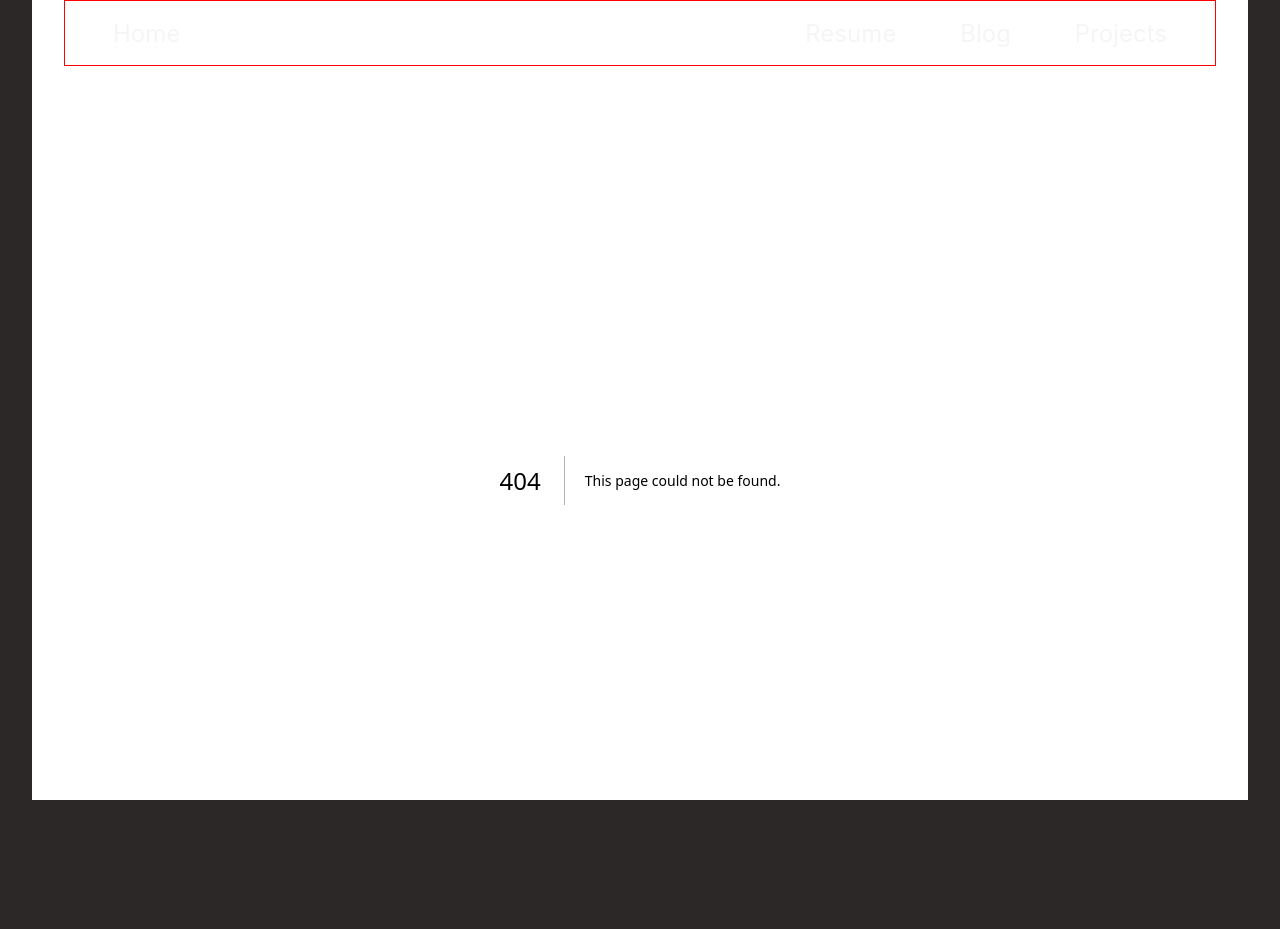
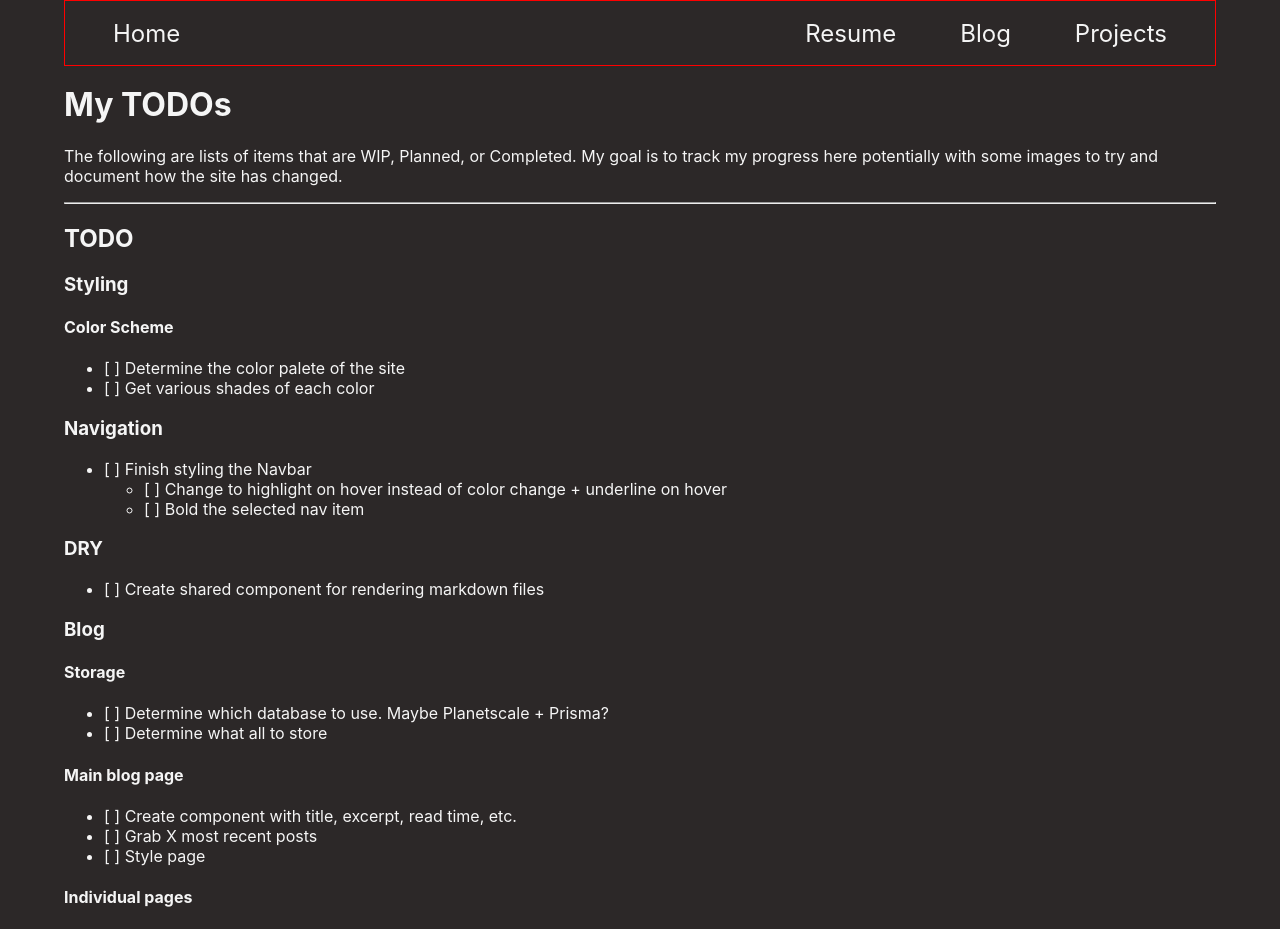
Before and after one commit to gerritt-luoma/personal-site, a Next.js app: page /todo in a window 1280 px wide. Before the commit this address had no page. Shown: the top 929 px of the page. Before the commit the page ends 880 px from the top, so only its background shows below. Built offline with nearby package versions, Linux system fonts and the light colour scheme.

Commit message:
Added in TODO

```diff
--- /dev/null
+++ b/pages/todo.tsx
@@ -0,0 +1,27 @@
+import ReactMarkdown from "react-markdown";
+import path from 'path';
+import fs from 'fs';
+import styles from '@styles/ReactMarkdown.module.css'
+import { GetStaticProps } from "next";
+
+interface TodoProps {
+    todo: string
+}
+
+const Todo = ( { todo }: TodoProps ) => {
+    return (
+        <ReactMarkdown children={todo} className={styles.rmd}/>
+    )
+}
+
+export const getStaticProps: GetStaticProps = async ()  => {
+    const todo = fs.readFileSync(path.join("public/", "todo.md"), 'utf-8');
+    return {
+        props: {
+            todo
+        }
+    }
+
+}
+
+export default Todo;
--- /dev/null
+++ b/public/todo.md
@@ -0,0 +1,43 @@
+# My TODOs
+
+The following are lists of items that are WIP, Planned, or Completed.  My goal is to track my progress here potentially with some images to try and document how the site has changed.
+
+---
+
+## TODO
+### Styling
+#### Color Scheme
+- [ ] Determine the color palete of the site
+- [ ] Get various shades of each color
+### Navigation
+- [ ] Finish styling the Navbar
+  - [ ] Change to highlight on hover instead of color change + underline on hover
+  - [ ] Bold the selected nav item
+### DRY
+- [ ] Create shared component for rendering markdown files
+
+### Blog
+#### Storage
+- [ ] Determine which database to use.  Maybe Planetscale + Prisma?
+- [ ] Determine what all to store
+
+#### Main blog page
+- [ ] Create component with title, excerpt, read time, etc.
+- [ ] Grab X most recent posts
+- [ ] Style page
+
+#### Individual pages
+- [ ] Style page
+- [ ] Grab post by ID
+
+#### Make post
+- [ ] Only post if logged in
+- [ ] Write in a text input area with a toggleable preview on the screen
+- [ ] Post and send to the DB
+
+---
+
+## WIP
+
+---
+## Completed
```
